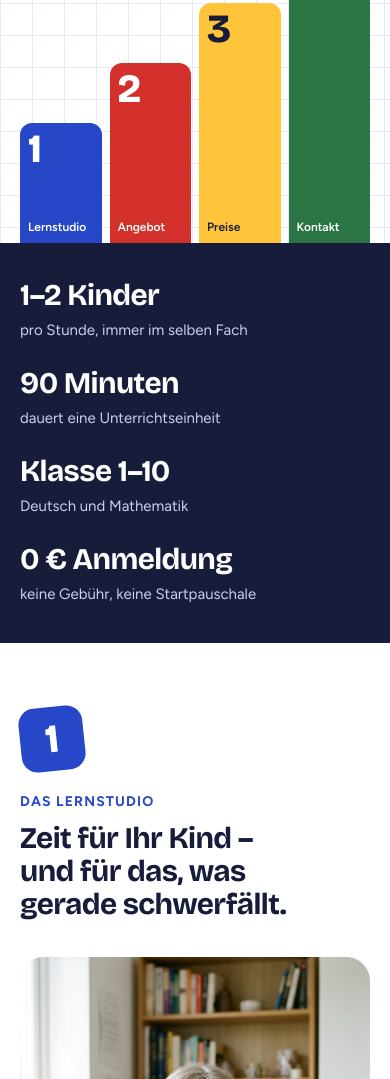
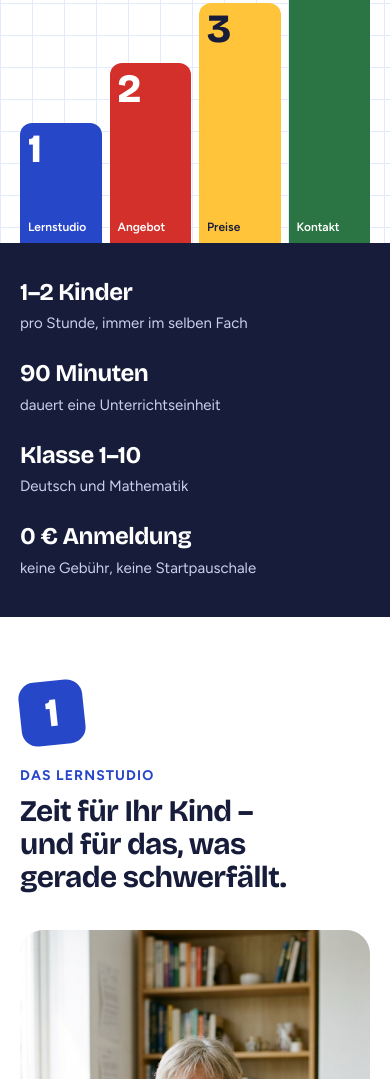
Before and after one commit to doubrawa/lernstudio1234, a plain HTML site: page index.html in a window 390 px wide. Shown: the part 826-1905 px from the top of the page. Drawn offline with Linux system fonts and the light colour scheme.

Commit message:
Kennzahlen im Seitenkopf bleiben einzeilig
Bei rund 1000 px Fensterbreite brach „0 € Anmeldung“ in zwei Zeilen um. Die Schriftgröße passt sich jetzt der Breite an.

Co-Authored-By: Claude Fable 5.2 <noreply@anthropic.com>

```diff
--- a/assets/css/style.css
+++ b/assets/css/style.css
@@ -503,9 +503,10 @@ h3 {
   margin-bottom: 4px;
   font-family: var(--font-display);
   font-weight: 700;
-  font-size: 1.875rem;
+  font-size: clamp(1.5rem, 2.5vw, 1.875rem);
   line-height: 1.1;
   letter-spacing: -0.02em;
+  white-space: nowrap;
 }
 
 .facts span {
```
